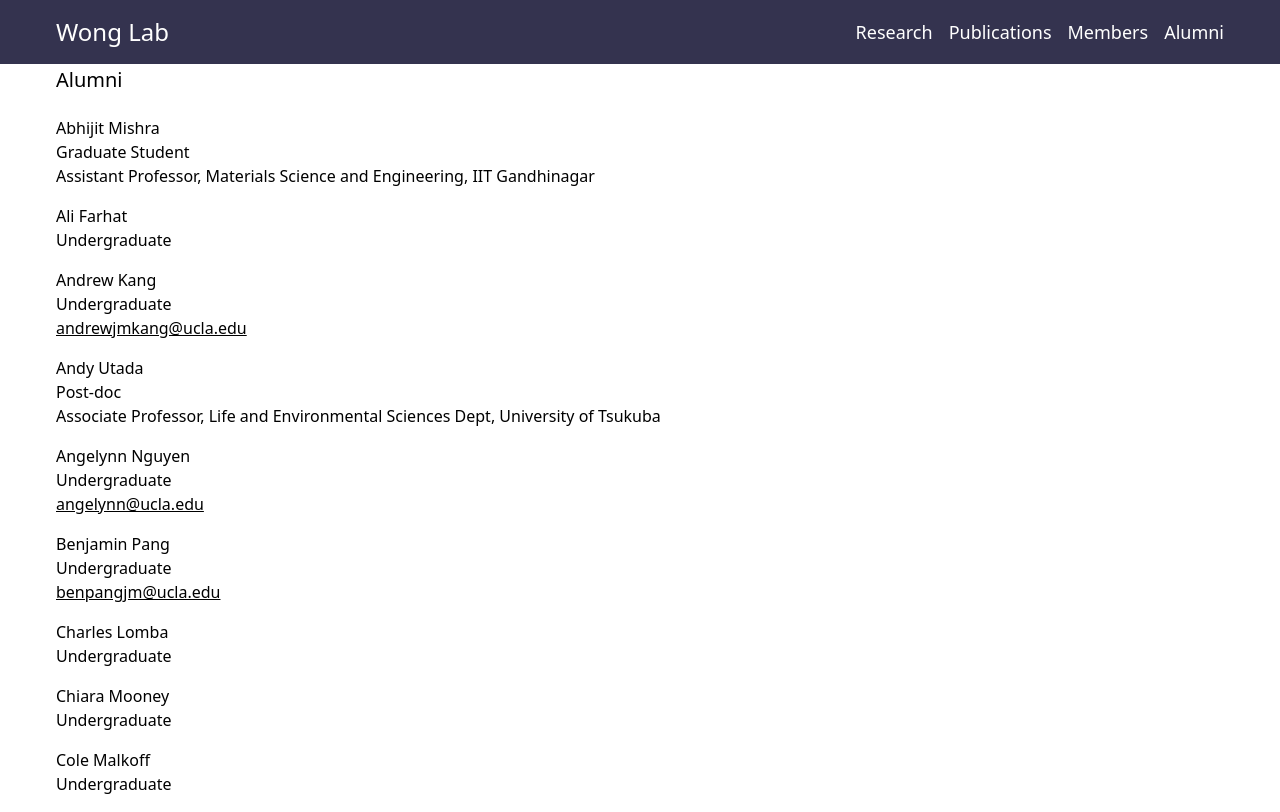
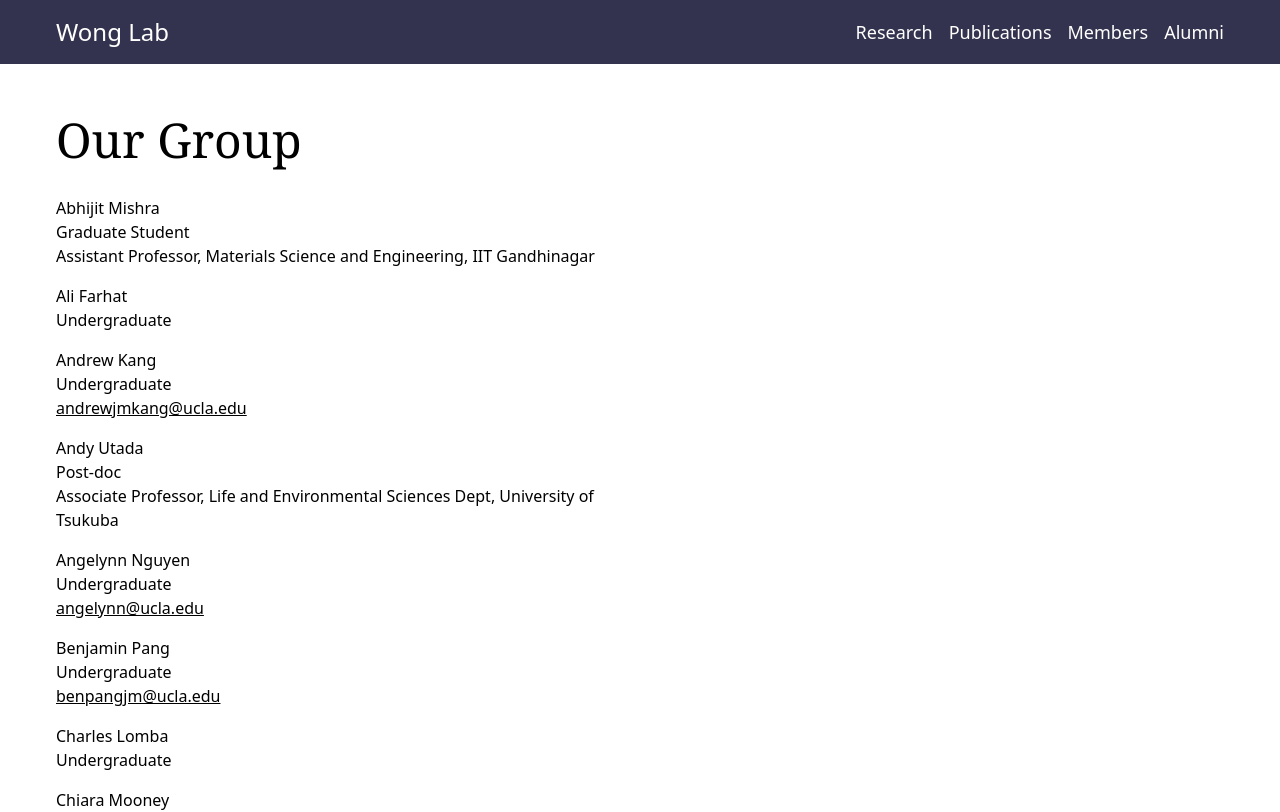
Before and after one commit to Wong-Lab/wong-lab.github.io, a Next.js app: page /alumni in a window 1280 px wide. Shown: the top 812 px of the page. Built offline with nearby package versions, Linux system fonts and the light colour scheme; a web font is replaced by a local one.

Commit message:
update heading on alumni page

```diff
--- a/pages/alumni.js
+++ b/pages/alumni.js
@@ -2,9 +2,24 @@ import path from 'path'
 import Link from 'next/link'
 import Image from 'next/image'
 
-import Section from "../components/section";
+import Heading from '@/components/heading'
 import { loadYAML } from '../lib/io'
 
+
+export default function AlumniPage({ alumni }) {
+  return (
+    <section className='max-w-prose'>
+      <Heading.H1 className="font-serif text-5xl pt-14 pb-4">Our Group</Heading.H1>
+      <div className='py-2'>
+        <div className='grid grid-cols-1 gap-4 py-2'>
+          {alumni.map((m, i) => (
+            <Alumni key={`alumni-${i}`} alumni={m} />
+          ))}
+        </div>
+      </div>
+    </section>
+  )
+}
 
 function Alumni({ alumni }) {
   let { name, email, orcid } = alumni
@@ -39,20 +54,6 @@ function Alumni({ alumni }) {
   )
 }
 
-export default function AlumniPage({ alumni }) {
-  return (
-    <Section title='Alumni' showTop={false}>
-      <div className='py-2'>
-        <div className='grid grid-cols-1 gap-4 py-2'>
-          {alumni.map((m, i) => (
-            <Alumni key={`alumni-${i}`} alumni={m} />
-          ))}
-        </div>
-      </div>
-    </Section>
-  )
-}
-
 export async function getStaticProps(context) {
   let members = await loadYAML(path.join(process.cwd(), 'members.yaml'))
 
```
